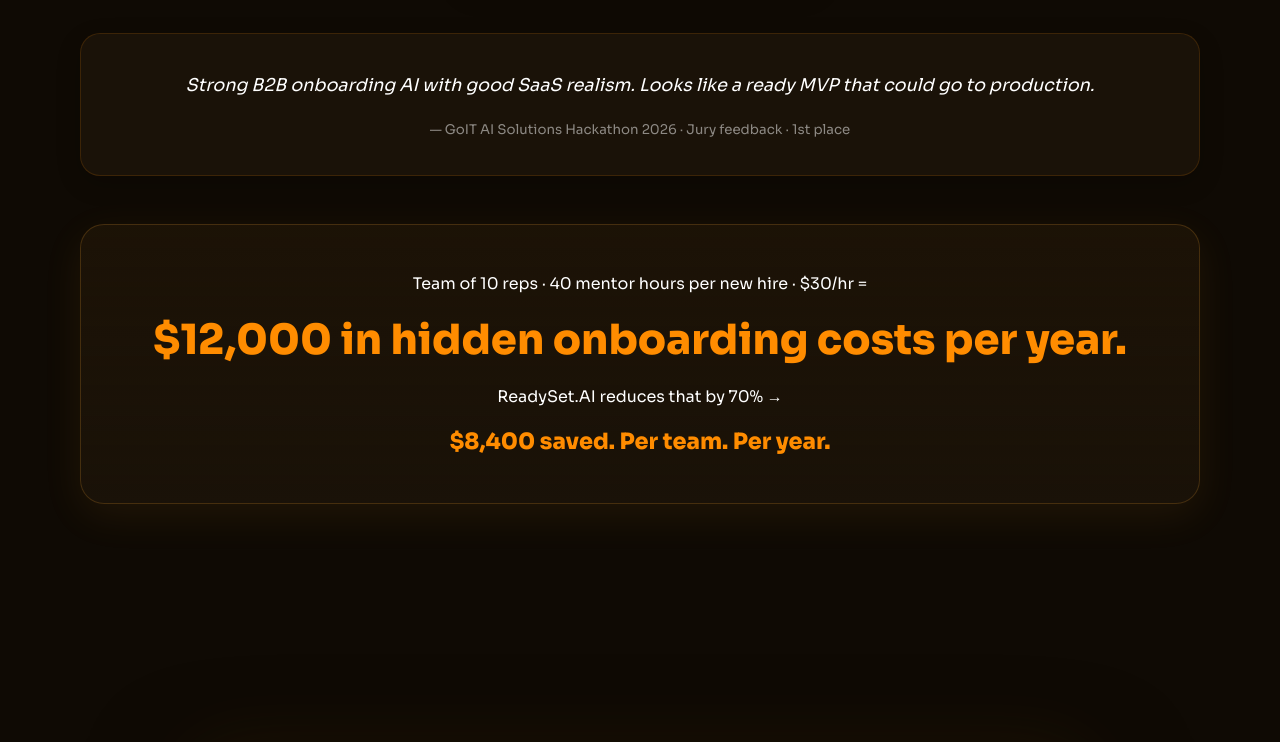
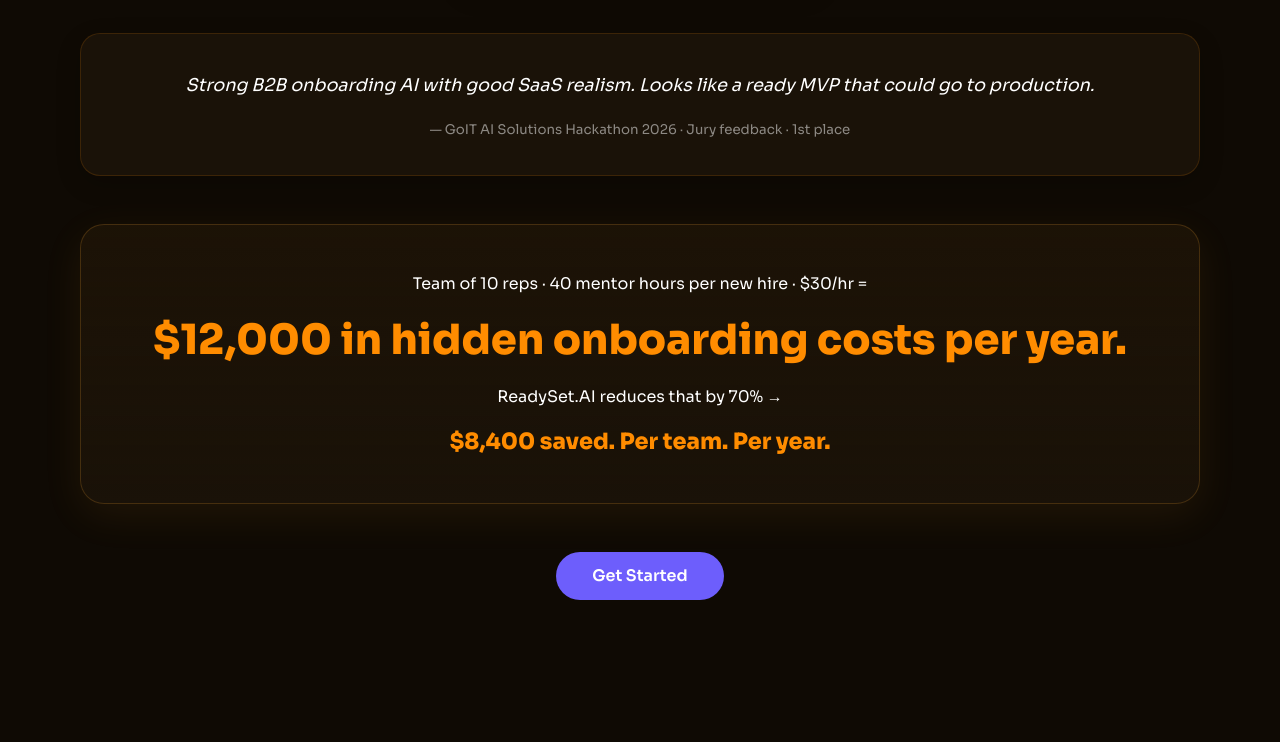
Before and after one commit to Ded-Goit/readyset-ai, a Next.js app: page / in a window 1280 px wide. Shown: the part 3894-4636 px from the top of the page. Built offline with nearby package versions, Linux system fonts and the light colour scheme.

Commit message:
edit ua translation

```diff
--- a/src/components/how/HowItWorks.jsx
+++ b/src/components/how/HowItWorks.jsx
@@ -22,7 +22,7 @@
 
         <h2 className={styles.title}>
           {t.how.titleStart}{" "}
-          <span>{t.how.highlight}</span>.
+          <span>{t.how.highlight}</span>
         </h2>
 
         <p className={styles.subtitle}>
--- a/src/components/impact/Impact.module.css
+++ b/src/components/impact/Impact.module.css
@@ -230,6 +230,54 @@
   font-weight: 800;
 }
 
+.actions {
+  display: flex;
+  justify-content: center;
+  margin-top: 48px;
+}
+
+.button {
+  display: inline-flex;
+  align-items: center;
+  justify-content: center;
+  padding: 16px 36px;
+  border-radius: 999px;
+
+  background: #6d5efc;
+  color: #fff;
+  text-decoration: none;
+
+  font-size: 16px;
+  font-weight: 600;
+  line-height: 1;
+
+  transition:
+    background .25s ease,
+    transform .25s ease,
+    box-shadow .25s ease;
+}
+
+.button:hover {
+  background: #5c4cf5;
+  transform: translateY(-2px);
+  box-shadow: 0 12px 30px rgba(109, 94, 252, .35);
+}
+
+.button:active {
+  transform: translateY(0);
+}
+
+@media (max-width: 768px) {
+  .actions {
+    margin-top: 36px;
+  }
+
+  .button {
+    width: 100%;
+    max-width: 340px;
+    padding: 15px 24px;
+  }
+}
 /* Desktop */
 
 @media (min-width: 768px) {
--- a/src/components/impact/ImpactSection.jsx
+++ b/src/components/impact/ImpactSection.jsx
@@ -75,6 +75,18 @@
     </span>
   </div>
 </FadeIn>
+<FadeIn delay={0.5}>
+  <div className={styles.actions}>
+    <a
+      href={t.impact.ctaLink}
+      target="_blank"
+      rel="noopener noreferrer"
+      className={styles.button}
+    >
+      {t.impact.cta}
+    </a>
+  </div>
+</FadeIn>
       </div>
     </section>
   );
--- a/src/locales/en.js
+++ b/src/locales/en.js
@@ -142,6 +142,10 @@
       "Strong B2B onboarding AI with good SaaS realism. Looks like a ready MVP that could go to production.",
 
     source: "— GoIT AI Solutions Hackathon 2026 · Jury feedback · 1st place",
+
+    "cta": "Get Started",
+
+    "ctaLink": "https://ai-onboarding-service-frontend.vercel.app/"
   },
 
   pilot: {
--- a/src/locales/fr.js
+++ b/src/locales/fr.js
@@ -140,6 +140,10 @@
     quote: "Un puissant AI d'onboarding B2B avec un réalisme SaaS remarquable.",
 
     source: "— GoIT AI Solutions Hackathon 2026 · Retour du jury · 1re place",
+
+    "cta": "Commencer",
+
+    "ctaLink": "https://ai-onboarding-service-frontend.vercel.app/"
   },
 
   pilot: {
--- a/src/locales/ua.js
+++ b/src/locales/ua.js
@@ -5,7 +5,7 @@
   heroTitleHighlight: "6 тижнів",
   heroTitle3: "щоб стати продуктивним",
   heroDescription:
-    "ReadySet.AI - AI-система онбордингу для відділів продажів. Від хаосу першого тижня до вимірюваної готовності. Швидше входження. Менше навантаження на ментора.",
+    "ReadySet.AI - ШІ-система онбордингу для відділів. Від хаосу першого тижня до вимірюваної готовності. Швидке входження. Менше навантаження на ментора.",
   pilotButton: "Безкоштовний пілот →",
   howButton: "Як це працює",
 
@@ -26,35 +26,35 @@
     title4: "залишається.",
 
     subtitle:
-      "Кожна sales-команда стикається з цим. Новачок приходить з усіма ресурсами — і все одно місяцями не виходить на результат. Проблема не в контенті. У системі.",
+      "Кожна команда стикається з цим. Стажист приходить з усіма ресурсами — і все одно місяцями не виходить на результат. Проблема не в контенті. У системі..",
 
     cards: [
       {
         id: "01",
-        title: "Новачок не знає, чого не знає",
+        title: "Стажист не знає, чого не знає",
         description:
-          "Проблема не тільки у відповідях. Часто вони навіть не знають яке питання поставити — або бояться виглядати некомпетентно.",
+          "Проблема не тільки у відповідях. Часто він навіть не знає, яке питання поставити — або боїться виглядати некомпетентно.",
       },
 
       {
         id: "02",
-        title: "Питати — страшно",
+        title: "Запитати - страшно ",
         description:
-          "Страх виглядати слабким змушує мовчати. Вони розбираються повільно — або роблять дорогі помилки перед реальними клієнтами.",
+          "Страх виглядати непрофесійним змушує мовчати. Стажист розбирається повільно, або робить помилки, які дорого коштують бізнесу.",
       },
 
       {
         id: "03",
-        title: "Ментор стає bottleneck",
+        title: "КРІ ментора падає",
         description:
-          "Кожен новачок коштує 2–3 години старшої команди щодня. Це 40+ годин на місяць відірваних від реальних угод.",
+          "Кожен стажист коштує 2–3 години старшої команди щодня. Це 40+ годин на місяць відірваних від бізнесу.",
       },
 
       {
         id: "04",
         title: "Компанія дізнається занадто пізно",
         description:
-          "Коли ви розумієте що щось пішло не так — вже тиждень 6. Pipeline пошкоджений. Людина може вже йти.",
+          "Коли ви розумієте, що щось пішло не так — вже шостий тиждень. Відсутній розвиток команди. Людина може вже піти.",
       },
     ],
   },
@@ -66,36 +66,36 @@
     highlight: "готовності",
 
     subtitle:
-      "Чотири рівні що працюють разом - а не чотири окремих інструменти.",
+      " Чотири рівні, що працюють разом, а не чотири окремих інструменти.",
 
     steps: [
       {
         id: "01",
-        title: "Персональний AI-план онбордингу",
+        title: "Персональний ШI-план онбордингу",
         description:
-          "Новачок проходить короткий тест у перший день. AI будує 30/60/90-денний план під роль і прогалини - з документів вашої компанії, а не загальних шаблонів.",
+          "Новий співробітник проходить короткий тест у перший день. ШІ будує 30/60/90-денний план під роль та виявлені прогалини.",
       },
 
       {
         id: "02",
         featured: true,
-        title: "Training Arena - практика до першого клієнта",
+        title: "Тренувальна арена - практика до першого завдання",
         description:
-          "AI симулює реальні sales-сценарії: заперечення, cold call, цінові розмови, питання конкурентів. Новачок практикує до готовності - а не до того як прочитав playbook.",
+          "ШI симулює реальні сценарії ситуацій вашого бізнесу. Стажер практикує виконання. ШІ перевіряє, корегує та виправляє.",
       },
 
       {
         id: "03",
-        title: "AI-асистент, який знає вашу компанію",
+        title: "ШI-асистент, який знає вашу компанію",
         description:
-          'Запитай "Як ми працюємо з procurement?" - отримай відповідь з ваших внутрішніх документів з посиланням на джерело. Не загальний AI. Знання вашої компанії - знайдені миттєво.',
+          'Запитай "Як ми працюємо?" - отримай відповідь із ваших внутрішніх документів, з посиланням на джерело. Не загальний ШI. Знання вашої компанії - знайдені миттєво.',
       },
 
       {
         id: "04",
         title: "Сигнали ризику для ментора - з доказами, не здогадками",
         description:
-          "Щотижня ментор отримує дайджест: де новачок застряг, які документи відкривав 5 разів, які сценарії провалив. Дії в 1 клік - дзвінок, Slack, ігнорувати.",
+          "Щотижня ментор отримує дайджест: де стажер застряг, які документи відкривав 5 разів, які сценарії провалив. Рішення за одну мить - дзвінок, Slack, ігнорувати.",
       },
     ],
   },
@@ -112,27 +112,27 @@
         value: "↓50%",
         title: "Час до продуктивності",
         description:
-          "З 6 тижнів до 3. Новачок закриває першу угоду швидше - з меншою кількістю помилок.",
+          "З шести тижнів до трьох. Стажер виконує перше завдання швидше, з меншою кількістю помилок.",
       },
 
       {
         value: "↓70%",
         title: "Навантаження на ментора",
         description:
-          "Години старшої команди повертаються від повторних питань до реальної роботи.",
+          "Старша команда не витрачає години на пояснення повторювальних питань.",
       },
 
       {
-        value: "↓Risk",
-        title: "Помилки перед клієнтом",
+        value: "↓Ризик",
+        title: "Помилки у роботі",
         description:
-          "Перший дзвінок з клієнтом більше не тренування. Training Arena вже зробила своє. Ви просто закриваєте угоду.",
+          "Перше завдання більше не випробування. Тренувальна арена вже зробила своє. Ви просто спостерігаєте за успіхом.",
       },
     ],
 
-    roiText: "Команда 10 менеджерів · 40 год ментора на новачка · $30/год =",
+    roiText: "Команда 10 менеджерів · 40 год ментора на стажера · $30/год =",
 
-    roiValue: "$12,000 прихованих витрат на онбординг на рік.",
+    roiValue: "$12,000 прихованих витрат на онбординг за рік.",
 
     roiResult: "ReadySet.AI скорочує це на 70% →",
 
@@ -141,6 +141,10 @@
     quote: "Сильний B2B onboarding AI з хорошим SaaS реалізмом.",
 
     source: "— GoIT AI Solutions Hackathon 2026 · Фідбек журі · 1 місце",
+
+    "cta": "Розпочати",
+
+    "ctaLink": "https://ai-onboarding-service-frontend.vercel.app/"
   },
 
   pilot: {
```
